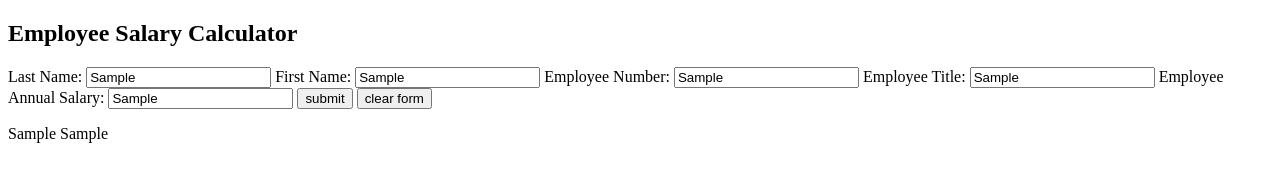
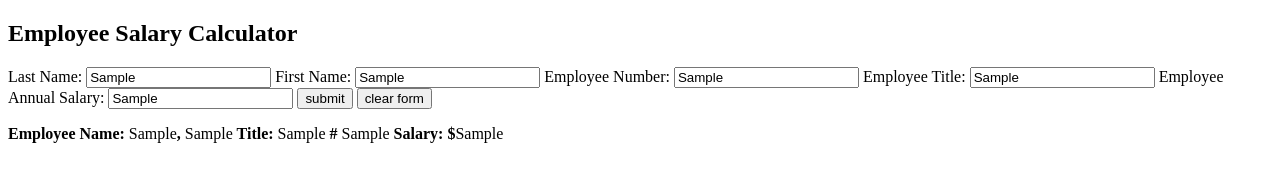
Before and after one commit to mculotta120/WeekendChallenge_01, a plain HTML site: page index.html in a window 1280 px wide. Both pictures are taken after typing "Sample", "Sample", "Sample", "Sample", "Sample" into the empty fields and a click on the button "submit". Drawn offline with Linux system fonts and the light colour scheme.

Commit message:
updated output

```diff
--- a/index.html
+++ b/index.html
@@ -14,6 +14,7 @@
     Employee Annual Salary: <input type= 'text' id= 'annualSalaryIn' value= "">
     <button type= 'button' name= 'button' onclick= 'addEmployee();'> submit </button>
     <button type= 'reset' name= 'reset' value='reset'> clear form </button>
-    <div id = 'output'>
+      <div id = 'output'>
+      </div>
   </body>
 </html>
--- a/script.js
+++ b/script.js
@@ -14,7 +14,7 @@ var addEmployee = function(){
        'lastName' : lastName,
        'firstName' : firstName,
        'number' : employeeNum,
-       'title' : employeeTitle,
+       'jobTitle' : employeeTitle,
        'salary' : annualSalary
 
     };
@@ -27,7 +27,7 @@ var addEmployee = function(){
   var listEmployees = function(){
     document.getElementById('output').innerHTML=' ';
     for( var i=0; i < allEmployees.length; i++){
-      var line = allEmployees[i].firstName+ " " + allEmployees[i].lastName;
+      var line ="<b>Employee Name: </b>" + allEmployees[i].lastName+ "<b>, </b>" + allEmployees[i].firstName + "<b> Title: </b>" + allEmployees[i].jobTitle + "<b>  # </b>" + allEmployees[i].number + "<b> Salary: $</b>" + allEmployees[i].salary;
        document.getElementById('output').innerHTML += '<p>' + line + '</p>';
      }
   };
```
